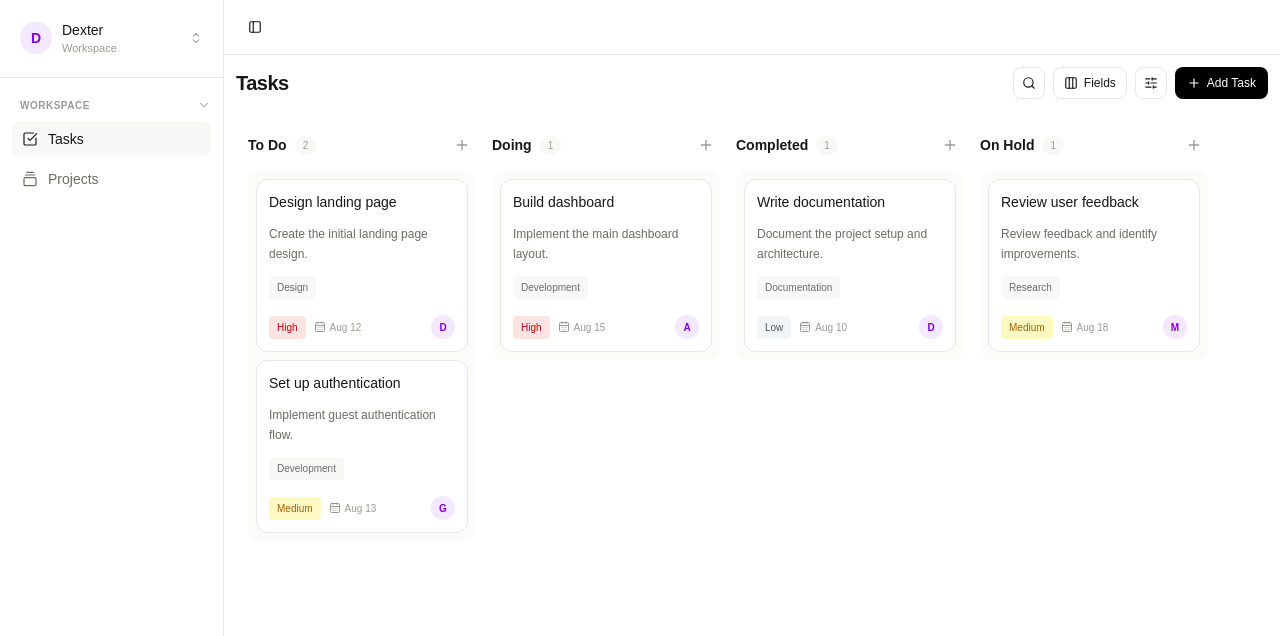
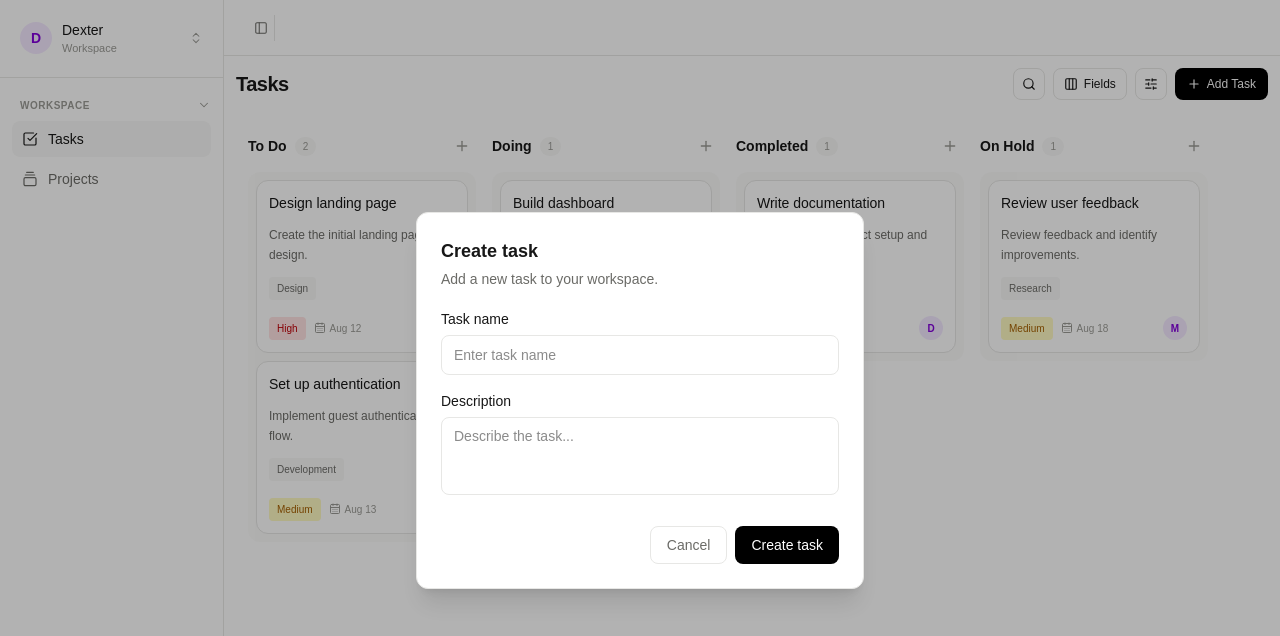
Before and after one commit to Gopika34/Task-Management, a Next.js app in the folder frontend/: page /tasks in a window 1280 px wide. Both pictures are taken after a click on the button "Add Task". Shown: the top 636 px of the page. Built offline with nearby package versions, Linux system fonts and the light colour scheme.

Commit message:
feat: add task creation modal and clean task header

```diff
--- a/frontend/app/tasks/page.tsx
+++ b/frontend/app/tasks/page.tsx
@@ -1,3 +1,7 @@
+"use client";
+
+import { useState } from "react";
+
 import AppShell from "@/components/layout/AppShell";
 import TaskBoard from "@/components/tasks/TaskBoard";
 import TaskToolbar from "@/components/tasks/TaskToolbar";
@@ -5,16 +9,86 @@ import TasksHeader from "@/components/tasks/TasksHeader";
 import { initialTasks } from "@/components/tasks/task-data";
 
 export default function TasksPage() {
+    const [isCreateModalOpen, setIsCreateModalOpen] = useState(false);
+
     return (
         <AppShell>
             <div className="min-h-screen bg-background">
                 <TasksHeader />
 
-                <TaskToolbar />
+                <TaskToolbar
+                    onAddTask={() => setIsCreateModalOpen(true)}
+                />
 
                 <main className="overflow-x-auto px-6 py-5">
                     <TaskBoard tasks={initialTasks} />
                 </main>
+
+                {isCreateModalOpen && (
+                    <div className="fixed inset-0 z-50 flex items-center justify-center bg-black/30 p-4">
+                        <div className="w-full max-w-md rounded-xl border border-border bg-surface p-6 shadow-xl">
+
+                            <div className="mb-5">
+                                <h2 className="text-lg font-semibold text-text-primary">
+                                    Create task
+                                </h2>
+
+                                <p className="mt-1 text-sm text-text-secondary">
+                                    Add a new task to your workspace.
+                                </p>
+                            </div>
+
+                            <div className="space-y-4">
+
+                                <div>
+                                    <label className="mb-1.5 block text-sm font-medium text-text-primary">
+                                        Task name
+                                    </label>
+
+                                    <input
+                                        type="text"
+                                        placeholder="Enter task name"
+                                        className="h-10 w-full rounded-md border border-border bg-surface px-3 text-sm outline-none focus:border-border-strong"
+                                    />
+                                </div>
+
+                                <div>
+                                    <label className="mb-1.5 block text-sm font-medium text-text-primary">
+                                        Description
+                                    </label>
+
+                                    <textarea
+                                        placeholder="Describe the task..."
+                                        rows={3}
+                                        className="w-full resize-none rounded-md border border-border bg-surface px-3 py-2 text-sm outline-none focus:border-border-strong"
+                                    />
+                                </div>
+
+                            </div>
+
+                            <div className="mt-6 flex justify-end gap-2">
+
+                                <button
+                                    type="button"
+                                    onClick={() => setIsCreateModalOpen(false)}
+                                    className="rounded-md border border-border px-4 py-2 text-sm text-text-secondary hover:bg-surface-muted"
+                                >
+                                    Cancel
+                                </button>
+
+                                <button
+                                    type="button"
+                                    className="rounded-md bg-black px-4 py-2 text-sm font-medium text-white hover:bg-neutral-800"
+                                >
+                                    Create task
+                                </button>
+
+                            </div>
+
+                        </div>
+                    </div>
+                )}
+
             </div>
         </AppShell>
     );
--- a/frontend/components/tasks/TaskToolbar.tsx
+++ b/frontend/components/tasks/TaskToolbar.tsx
@@ -7,7 +7,13 @@ import {
     Plus,
 } from "lucide-react";
 
-export default function TaskToolbar() {
+type TaskToolbarProps = {
+    onAddTask: () => void;
+};
+
+export default function TaskToolbar({
+    onAddTask,
+}: TaskToolbarProps) {
     return (
         <div className="flex items-center gap-2 justify-between m-3">
 
@@ -47,7 +53,8 @@ export default function TaskToolbar() {
                 {/* Add Task */}
                 <button
                     type="button"
-                    className="flex h-8 items-center gap-1.5 rounded-md bg-black px-3 text-xs font-medium text-white hover:bg-neutral-800"
+                    onClick={onAddTask}
+                    className="flex h-8 items-center gap-1.5 rounded-md bg-black px-3 text-xs font-medium text-white transition-colors hover:bg-neutral-800"
                 >
                     <Plus size={14} strokeWidth={2} />
                     <span>Add Task</span>
--- a/frontend/components/tasks/TasksHeader.tsx
+++ b/frontend/components/tasks/TasksHeader.tsx
@@ -1,12 +1,18 @@
-import {PanelLeft} from "lucide-react";
+import { PanelLeft } from "lucide-react";
 
 export default function TasksHeader() {
     return (
-        <div className="flex flex-col border-b border-border gap-4 px-6 py-5 sm:flex-row sm:items-center sm:justify-between">
-                <PanelLeft size={14} strokeWidth={2}/>
-                {/* <p className="mt-1 text-sm text-text-secondary">
-                    Manage and organize your work
-                </p> */}
-        </div>
+        <header className="flex h-14 items-center border-b border-border px-6">
+            <div className="flex items-center gap-3 border-r border-border">
+                <button
+                    type="button"
+                    className="rounded-md p-1.5 text-text-secondary hover:bg-surface-muted hover:text-text-primary"
+                    aria-label="Toggle sidebar"
+                >
+                    <PanelLeft size={14} strokeWidth={1.8} />
+                </button>
+
+            </div>
+        </header>
     );
 }
```
